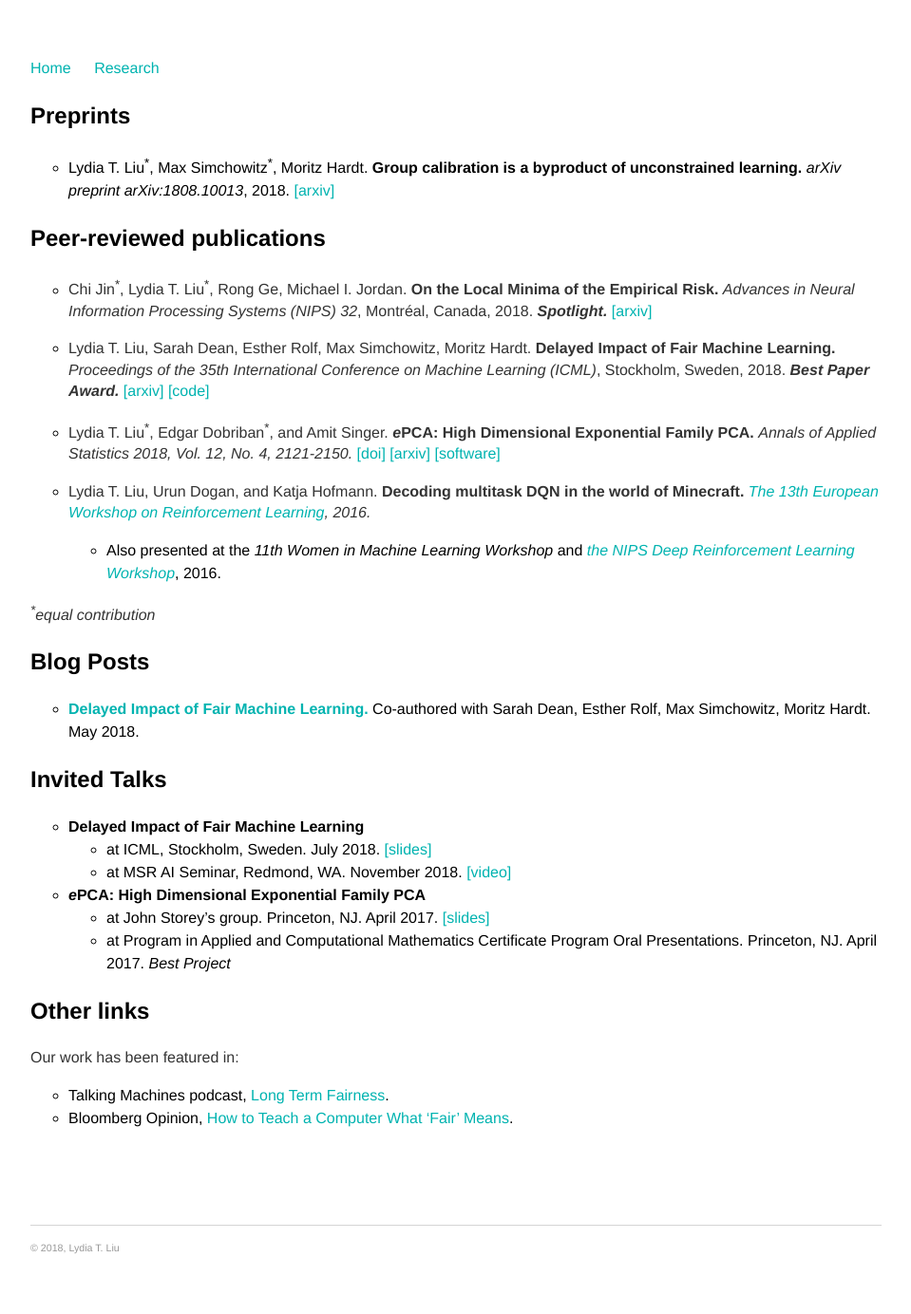
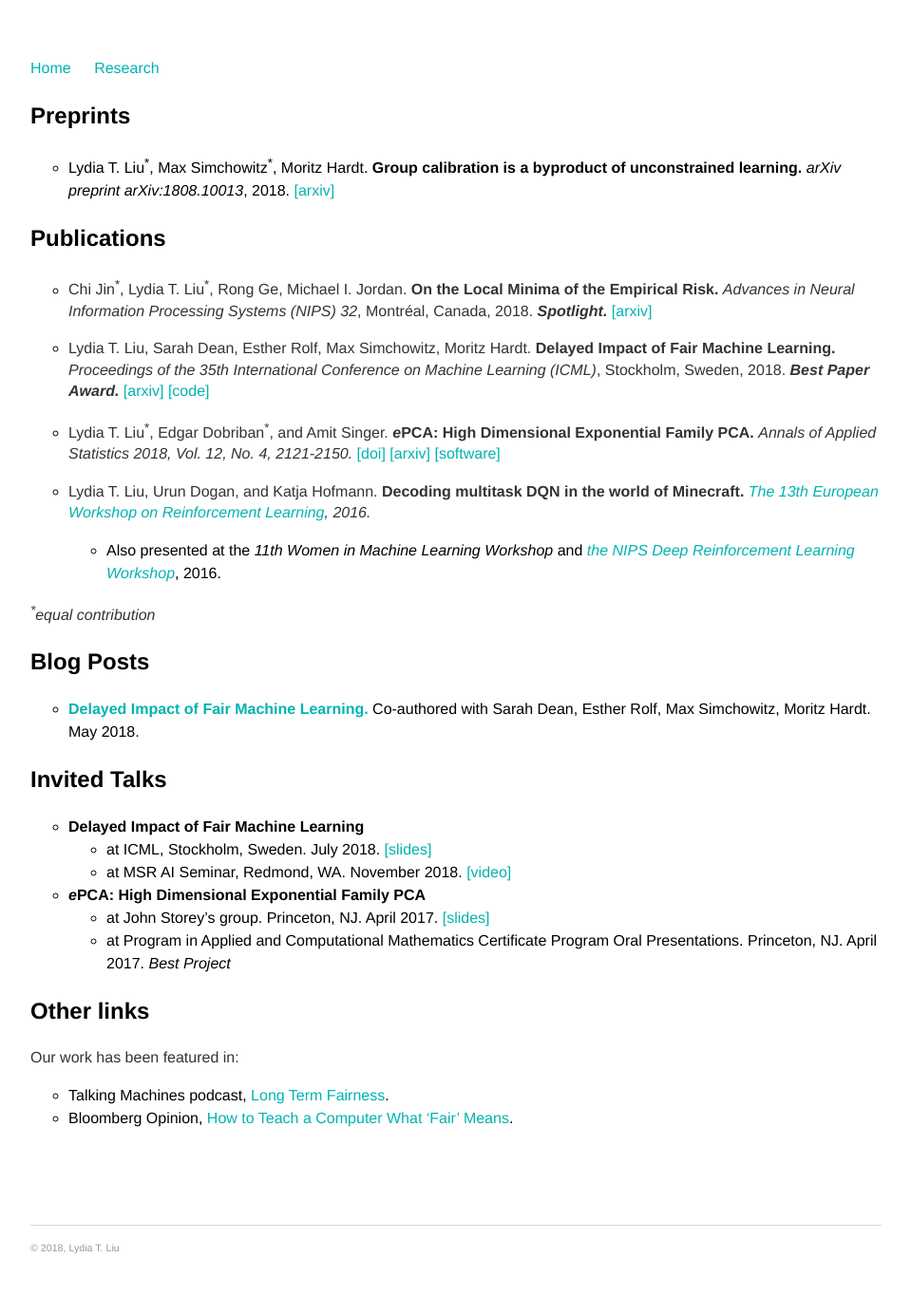
Before and after one commit to serenalwang/serenalwang.github.io, a Jekyll site: the page built from projects.md, in a window 1280 px wide. Shown: the whole page at 95% size, without its empty margins (160-1119 px from the left). Built offline with Jekyll 4.4.1, drawn with Linux system fonts in a browser that asks for light colours.

Commit message:
Update projects.md

```diff
--- a/projects.md
+++ b/projects.md
@@ -7,7 +7,7 @@ title: Research
 
 * Lydia T. Liu<sup>\*</sup>, Max Simchowitz<sup>\*</sup>, Moritz Hardt. **Group calibration is a byproduct of unconstrained learning.** *arXiv preprint arXiv:1808.10013*, 2018. [[arxiv]](https://arxiv.org/abs/1808.10013)
 
-### Peer-reviewed publications
+### Publications
 
 * Chi Jin<sup>\*</sup>, Lydia T. Liu<sup>\*</sup>, Rong Ge, Michael I. Jordan. **On the Local Minima of the Empirical Risk.** *Advances in Neural Information Processing Systems (NIPS) 32*, Montréal, Canada, 2018. ***Spotlight.*** [[arxiv]](https://arxiv.org/abs/1803.09357)
 
```
